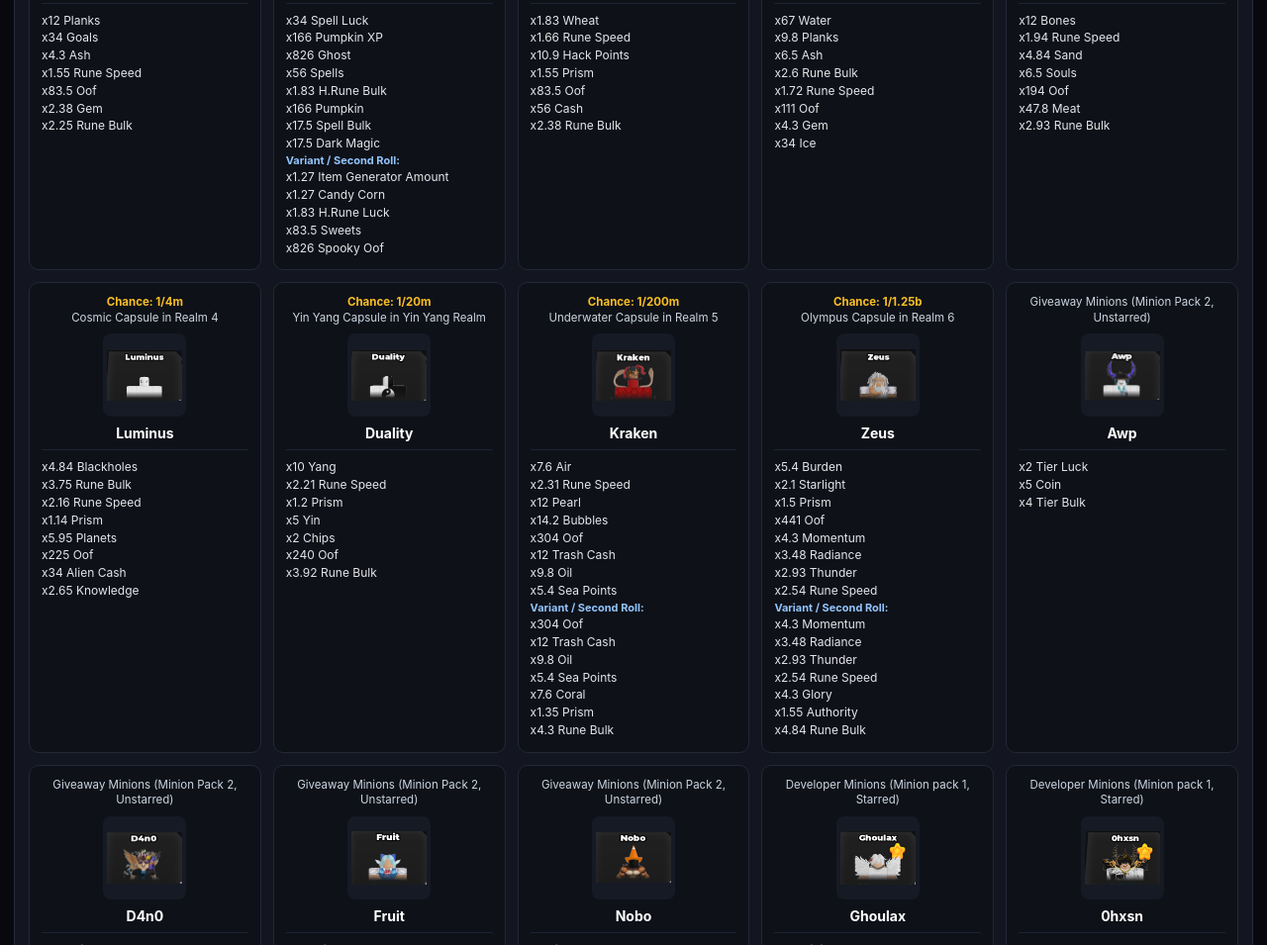
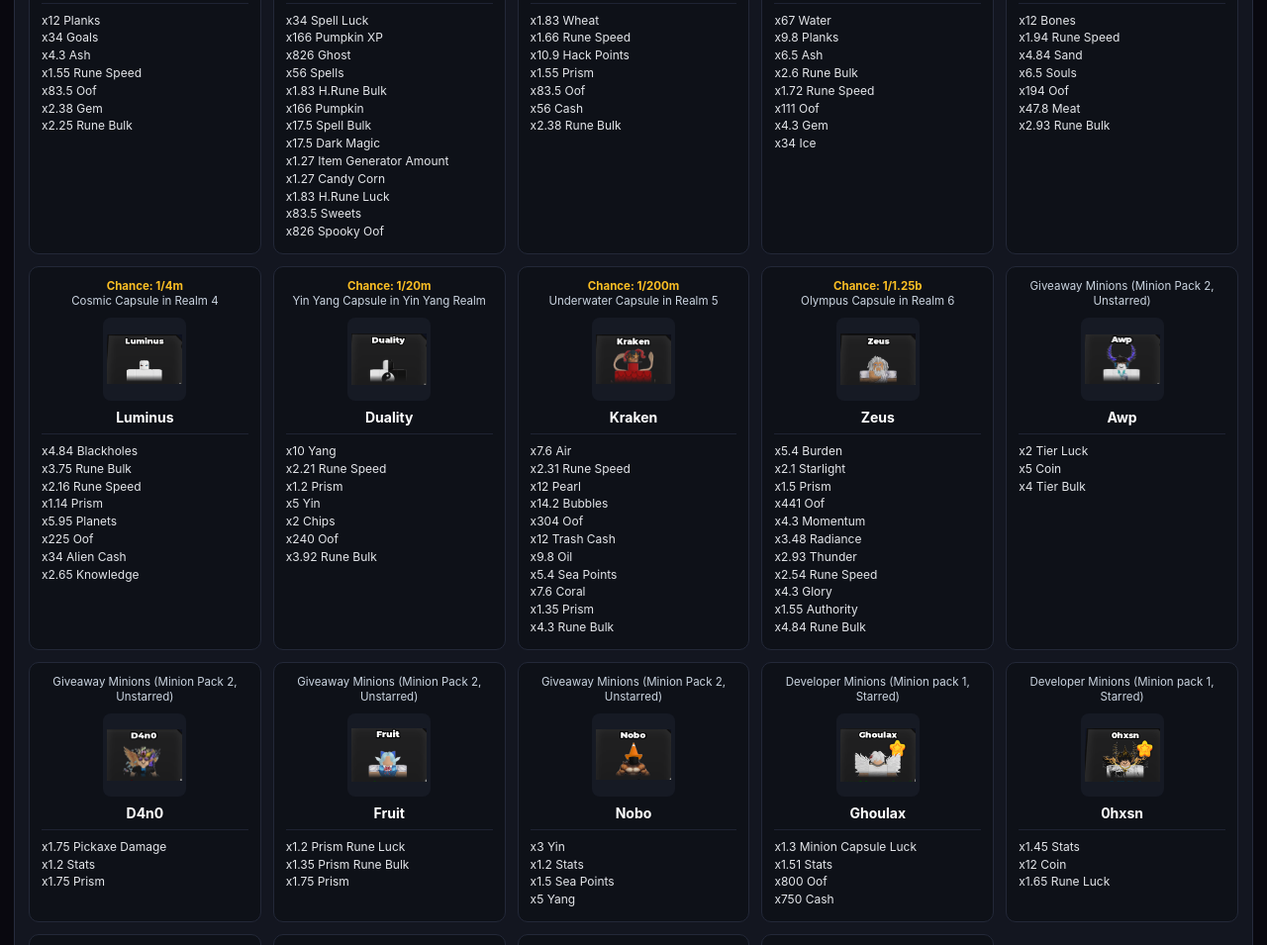
Before and after one commit to SupremTa6letka/noob-incremental-runes, a plain HTML site: page index.html in a window 1280 px wide. Shown: the part 1497-2452 px from the top of the page at 99% size. Drawn offline with Linux system fonts and the light colour scheme.

Commit message:
Update index.html

```diff
--- a/index.html
+++ b/index.html
@@ -1692,7 +1692,7 @@
 
     draw();
   </script>
-  <style>
+<style>
   .pets-panel {
     max-width: 1380px;
     margin: 18px auto 0;
@@ -1785,12 +1785,6 @@
     color: #e5e7eb;
     border-top: 1px solid #1e2333;
     padding-top: 8px;
-  }
-  .pet-stats-group {
-    margin-top: 6px;
-    font-size: 11px;
-    font-weight: 700;
-    color: #93c5fd;
   }
   .pet-stats div {
     margin: 1px 0;
@@ -1843,10 +1837,7 @@
           'x1.83 H.Rune Bulk',
           'x166 Pumpkin',
           'x17.5 Spell Bulk',
-          'x17.5 Dark Magic'
-        ],
-        extraStatsLabel: 'Variant / Second Roll',
-        extraStats: [
+          'x17.5 Dark Magic',
           'x1.27 Item Generator Amount',
           'x1.27 Candy Corn',
           'x1.83 H.Rune Luck',
@@ -1950,13 +1941,6 @@
           'x304 Oof',
           'x12 Trash Cash',
           'x9.8 Oil',
-          'x5.4 Sea Points'
-        ],
-        extraStatsLabel: 'Variant / Second Roll',
-        extraStats: [
-          'x304 Oof',
-          'x12 Trash Cash',
-          'x9.8 Oil',
           'x5.4 Sea Points',
           'x7.6 Coral',
           'x1.35 Prism',
@@ -1977,13 +1961,6 @@
           'x4.3 Momentum',
           'x3.48 Radiance',
           'x2.93 Thunder',
-          'x2.54 Rune Speed'
-        ],
-        extraStatsLabel: 'Variant / Second Roll',
-        extraStats: [
-          'x4.3 Momentum',
-          'x3.48 Radiance',
-          'x2.93 Thunder',
           'x2.54 Rune Speed',
           'x4.3 Glory',
           'x1.55 Authority',
@@ -2130,16 +2107,13 @@
           ? `<span class="pet-source">${pet.source}</span>`
           : '';
         const statsHtml = pet.stats.map((s) => `<div>${s}</div>`).join('');
-        const extraHtml = pet.extraStats && pet.extraStats.length
-          ? `<div class="pet-stats-group">${pet.extraStatsLabel || 'Extra'}:</div>${pet.extraStats.map((s) => `<div>${s}</div>`).join('')}`
-          : '';
 
         return `
           <article class="pet-card">
             <div class="pet-top-meta">${chanceHtml}${sourceHtml}</div>
             <img class="pet-portrait" src="${pet.img}" alt="${pet.name}" loading="lazy">
             <div class="pet-name">${pet.name}</div>
-            <div class="pet-stats">${statsHtml}${extraHtml}</div>
+            <div class="pet-stats">${statsHtml}</div>
           </article>
         `;
       }).join('');
```
